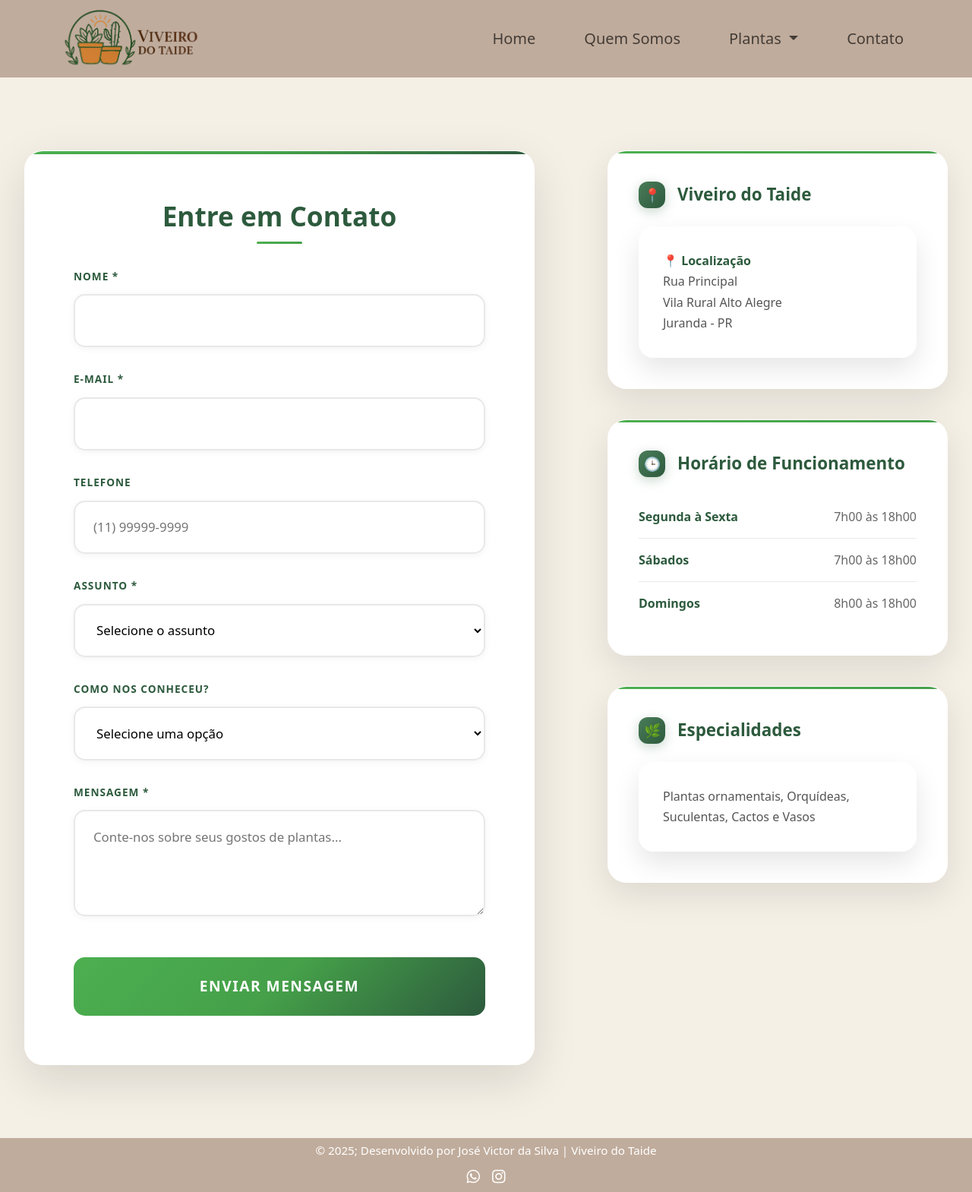
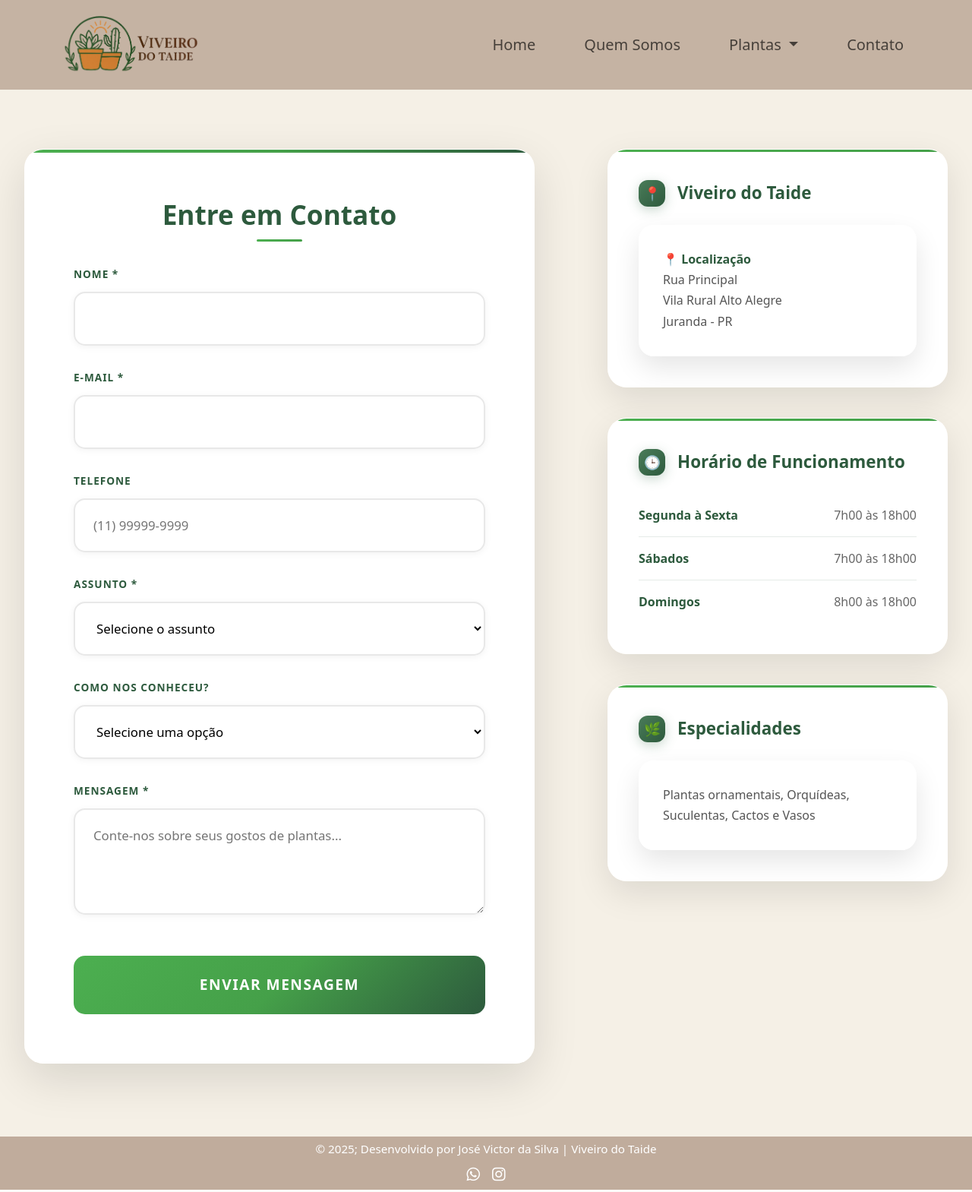
Before and after one commit to Joseph-0505/Site, a PHP site: page /contato in a window 1280 px wide. Shown: the whole page at 76% size. Run offline with PHP 8.4, Linux system fonts and the light colour scheme; some libraries are stand-ins or nearby versions.

Commit message:
Adicionado animacoes e editando o header

```diff
--- a/css/style.css
+++ b/css/style.css
@@ -8,6 +8,7 @@
 body {
   background: #F5F0E6 !important;
   font-family: Lora SemiBold 600, serif;
+  padding-top: 100px;
 }
 
 h2 {
@@ -15,7 +16,15 @@ h2 {
 }
 
 .header {
-  background: #c0ac9c;
+  position: fixed;
+  top: 0;
+  left: 0;
+  width: 100%;
+  z-index: 1000;
+  background: rgba(192, 172, 156, 0.9);
+  backdrop-filter: blur(10px);
+  transition: all 0.3s ease;
+  padding: 0.5rem 0;
 }
 .header .container .navbar-brand img {
   width: 180px;
@@ -24,6 +33,9 @@ h2 {
   font-family: Cormorant Garamond bold 700, serif;
   font-size: 20px;
   gap: 3rem;
+}
+.header.transparent {
+  background: rgba(192, 172, 156, 0.5);
 }
 
 .carousel {
--- a/css/style.scss
+++ b/css/style.scss
@@ -15,6 +15,7 @@ $cor-titulo: #7e6757;
 body {
     background: $secondary !important;
     font-family: $font-texto;
+    padding-top: 100px;
 }
 
 h2 {
@@ -23,11 +24,19 @@ h2 {
 
 //--------------Cabeçalho---------------------------------
 .header {
-    background: $primary;
+
+    position: fixed;
+    top: 0;
+    left: 0;
+    width: 100%;
+    z-index: 1000;
+    background: rgba($primary, 0.9);
+    backdrop-filter: blur(10px);
+    transition: all 0.3s ease;
+    padding: 0.5rem 0;
 
     .container {
         .navbar-brand {
-
             & img {
                 width: 180px;
             }
@@ -38,8 +47,14 @@ h2 {
         font-family: $font-titulo;
         font-size: 20px;
         gap: 3rem;
+    }
 
+    // Variação mais transparente (opcional)
+    &.transparent {
+        background: rgba($primary, 0.5); // 50% de opacidade quando transparente
     }
+
+
 }
 
 //----------------------Carrosel de Banners-------------------------
```
Also changed, not shown: paginas/quem-somos.php (+10 -4 lines), 1 other file.
